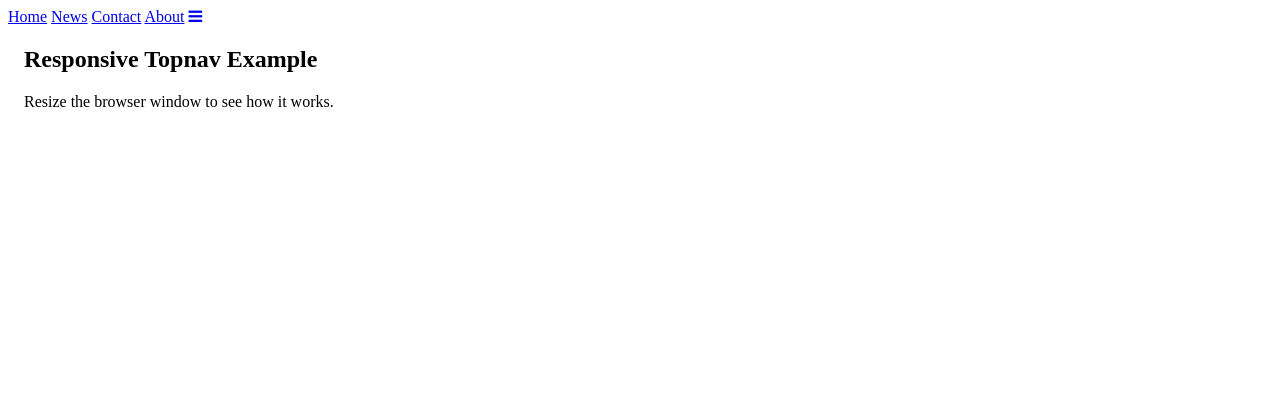
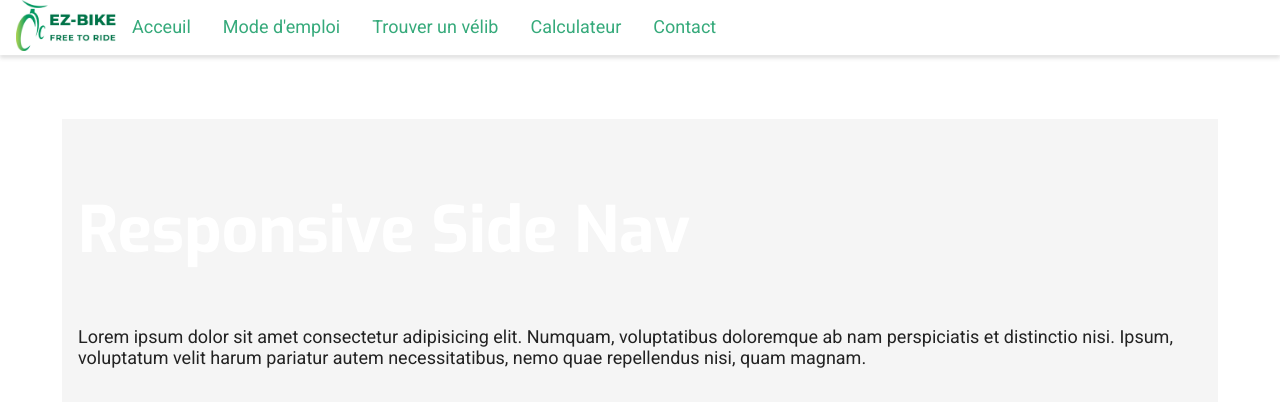
Before and after one commit to KD63799/EZ_Bike, a plain HTML site: page index.html in a window 1280 px wide. Drawn offline with Linux system fonts and the light colour scheme.

Commit message:
navbar top proto

```diff
--- a/assets/css/style.css
+++ b/assets/css/style.css
@@ -1,54 +1,170 @@
-body {
-    margin: 0;
-    font-family: Arial, Helvetica, sans-serif;
+@import url('https://fonts.googleapis.com/css2?family=Exo:ital,wght@0,100;0,200;0,300;0,400;0,500;0,600;0,700;0,800;0,900;1,100;1,200;1,300;1,400;1,500;1,600;1,700;1,800;1,900&family=Roboto:ital,wght@0,100;0,300;0,400;0,500;0,700;0,900;1,100;1,300;1,400;1,500;1,700;1,900&display=swap');
+
+:root {
+  --light-color: #36aa7b;
+  --dark-color: #222;
+  --main-color: white;
+  --shadow: 0 0 15px rgba(0, 0, 0, 0.2);
 }
 
-  .topnav {
-    overflow: hidden;
+* {
+  box-sizing: border-box;
 }
 
-  .topnav a {
-    float: left;
-    display: block;
-    color: #36aa7b;
-    text-align: center;
-    padding: 14px 16px;
-    text-decoration: none;
-    font-size: 17px;
+body {
+  font-family: 'Roboto', sans-serif;
+  font-size: 1.125rem;
+  margin: 0;
+  color: var(--dark-color);
 }
 
-  .topnav a:hover {
-    background-color: #ddd;
-    color: #36aa7b;
+h1 {
+  color: var(--main-color);
+  font-family: 'Exo', sans-serif;
+  font-size: 4rem;
 }
 
-  .topnav a.active {
-    background-color: #04AA6D;
-    color: white;
+header {
+  background-color: var(--main-color);
+  color: var(--light-color);
+  display: flex;
+  justify-content: space-between;
+  align-items: center;
+  padding: 0 1rem;
+  box-shadow: 0 1px 1px 0 rgba(255, 255, 255, 0.158), 0 3px 4px 0 rgba(75, 75, 75, 0.19);
 }
 
-  .topnav .icon {
-    display: none;
+.nav-link {
+  display: flex;
 }
 
-  @media screen and (max-width: 600px) {
-    .topnav a:not(:first-child) {display: none;}
-    .topnav a.icon {
-      float: right;
+main {
+  /*   border: 1px solid var(--main-color); */
+  max-width: 1220px;
+  min-height: 90vh;
+  margin: 2rem auto;
+  padding: 2rem;
+}
+
+article {
+  padding: 1rem;
+  background-color: #f5f5f5
+}
+
+#logo {
+  max-width: 100px;
+}
+
+/*-------------------SIDEBAR-------------------*/
+
+/*CSS for Side Nav*/
+
+.side-nav {
+  width: 0;
+  height: 100%;
+  position: fixed;
+  top: 0;
+  right: 0;
+  background-color: var(--main-color);
+  overflow-x: hidden;
+  display: flex;
+  flex-direction: column;
+  /*   box-shadow: var(--shadow); */
+  padding-top: 4rem;
+  transition: width 0.5s;
+  box-shadow: 0 0 15px rgba(0, 0, 0, 0.2);
+}
+
+.side-nav a {
+  color: var(--light-color);
+  text-decoration: none;
+  padding: 1rem 1rem;
+  transition: 300ms;
+}
+
+.side-nav a:hover {
+  color: var(--light-color);
+  background-color: rgba(255, 255, 255, 0.1);
+}
+
+.side-nav.open {
+  width: 75vw;
+  transition: width 0.5s;
+  animation: anim01 0.5s;
+}
+
+.btn-menu {
   display: block;
+  padding: 1rem 2rem;
+  font-size: 1.5rem;
+  z-index: 1;
+}
+
+@keyframes anim01 {
+  100% {
+    transform: skew(0, 0);
+  }
+
+  50% {
+    margin-right: -4rem;
+    transform: skew(5deg, 0);
+  }
+
+  100% {
+    transform: skew(0, 0);
   }
 }
 
-  @media screen and (max-width: 600px) {
-    .topnav.responsive {position: relative;}
-    .topnav.responsive .icon {
-      position: absolute;
-      right: 0;
-      top: 0;
+/*-----------------------------BUTTON-----------------------------*/
+
+.btn-menu__bar--bar1,
+.btn-menu__bar--bar2,
+.btn-menu__bar--bar3 {
+  width: 35px;
+  height: 5px;
+  background-color:  var(--light-color);
+  margin: 6px 0;
+  border-radius: 2px;
 }
-    .topnav.responsive a {
-      float: none;
-      display: block;
-      text-align: left;
+
+.btn-menu__bar--bar1,
+.btn-menu__bar--bar3 {
+  transition: 0.5s;
+}
+
+/* Rotate first bar */
+.btn-menu__bar--bar1.change {
+  -webkit-transform: rotate(-45deg) translate(-9px, 7px);
+  transform: rotate(-45deg) translate(-9px, 7px);
+}
+
+/* Fade out the second bar */
+.btn-menu__bar--bar2.change {
+  transform: scaleX(0);
+}
+
+/* Rotate last bar */
+.btn-menu__bar--bar3.change {
+  -webkit-transform: rotate(45deg) translate(-8px, -7px);
+  transform: rotate(45deg) translate(-8px, -7px);
+}
+
+@media screen and (min-width: 600px) {
+  .side-nav {
+    width: auto;
+    position: static;
+    background-color: var(--main-color);
+    box-shadow: none;
+    flex-direction: row;
+    padding-top: initial;
+    z-index: 0;
+  }
+
+  .side-nav.open {
+    width: auto;
+  }
+
+  .btn-menu {
+    display: none;
   }
 }
--- a/assets/js/main.js
+++ b/assets/js/main.js
@@ -0,0 +1,12 @@
+// Top NavBar Animation
+
+let action = document.querySelector(".btn-menu");
+let nav = document.querySelector(".side-nav");
+let buttonAnim = Array.from(document.getElementsByClassName("btn-menu__bar"));
+
+let openNav = action.addEventListener("click", () => {
+  nav.classList.toggle("open");
+  for (let i = 0; i < buttonAnim.length; i++) {
+    buttonAnim[i].classList.toggle("change");
+  }
+});
--- a/index.html
+++ b/index.html
@@ -1,39 +1,44 @@
 <!DOCTYPE html>
 <html>
   <head>
-<meta name="viewport" content="width=device-width, initial-scale=1">
-<link rel="stylesheet" href="https://cdnjs.cloudflare.com/ajax/libs/font-awesome/4.7.0/css/font-awesome.min.css">
-<link rel="stylesheet" href="css/style.css">
-<title> Homepage </title>
+    <meta name="viewport" content="width=device-width, initial-scale=1" />
+    <link
+      rel="stylesheet"
+      href="https://cdnjs.cloudflare.com/ajax/libs/font-awesome/4.7.0/css/font-awesome.min.css"
+    />
+    <link rel="stylesheet" href="assets/css/style.css" />
+    <title>Homepage</title>
   </head>
 
   <body>
-
-<div class="topnav" id="myTopnav">
-  <a href="#home" class="active">Home</a>
-  <a href="#news">News</a>
-  <a href="#contact">Contact</a>
-  <a href="#about">About</a>
-  <a href="javascript:void(0);" class="icon" onclick="myFunction()">
-    <i class="fa fa-bars"></i>
-  </a>
+    <header>
+      <div class="nav-link">
+        <a> <img id="logo" src="assets/jpg/ez-bike_logo.jpg" alt="ez-bike_logo"> </a>
+        <nav class="side-nav">
+          <a href="#">Acceuil</a>
+          <a href="#">Mode d'emploi</a>
+          <a href="#">Trouver un vélib</a>
+          <a href="#">Calculateur</a>
+          <a href="#">Contact</a>
+        </nav>
       </div>
-
-<div style="padding-left:16px">
-  <h2>Responsive Topnav Example</h2>
-  <p>Resize the browser window to see how it works.</p>
+      <div class="btn-menu">
+        <div class="btn-menu__bar btn-menu__bar--bar1"></div>
+        <div class="btn-menu__bar btn-menu__bar--bar2"></div>
+        <div class="btn-menu__bar btn-menu__bar--bar3"></div>
       </div>
-
-<script>
-function myFunction() {
-  var x = document.getElementById("myTopnav");
-  if (x.className === "topnav") {
-    x.className += " responsive";
-  } else {
-    x.className = "topnav";
-  }
-}
-</script>
-
+    </header>
+    <main>
+      <article>
+        <h1>Responsive Side Nav</h1>
+        <p>
+          Lorem ipsum dolor sit amet consectetur adipisicing elit. Numquam,
+          voluptatibus doloremque ab nam perspiciatis et distinctio nisi. Ipsum,
+          voluptatum velit harum pariatur autem necessitatibus, nemo quae
+          repellendus nisi, quam magnam.
+        </p>
+      </article>
+    </main>
+    <script src="assets/js/main.js"></script>
   </body>
 </html>
```
Lines whose indentation alone changed are shown as unchanged.
